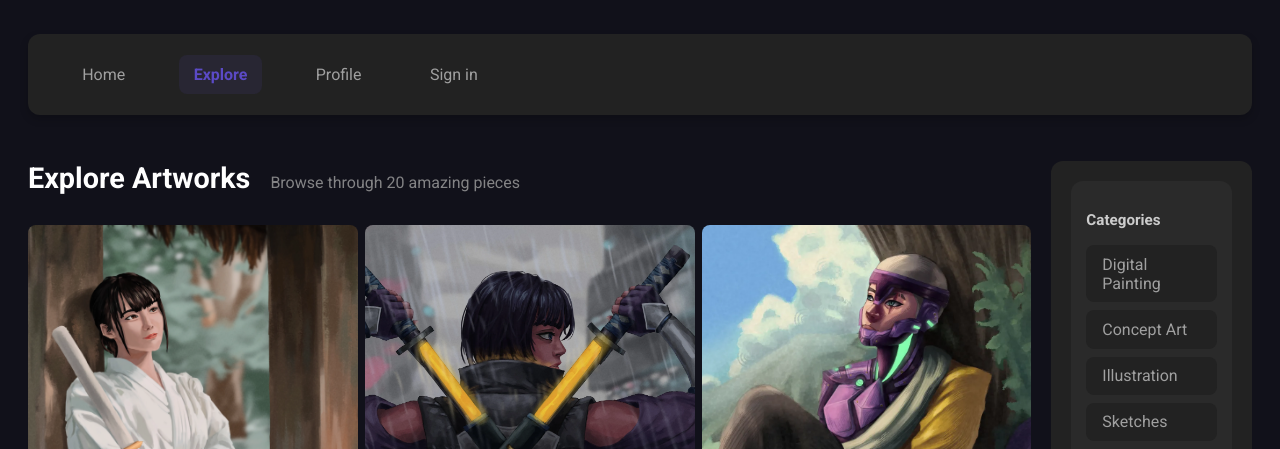
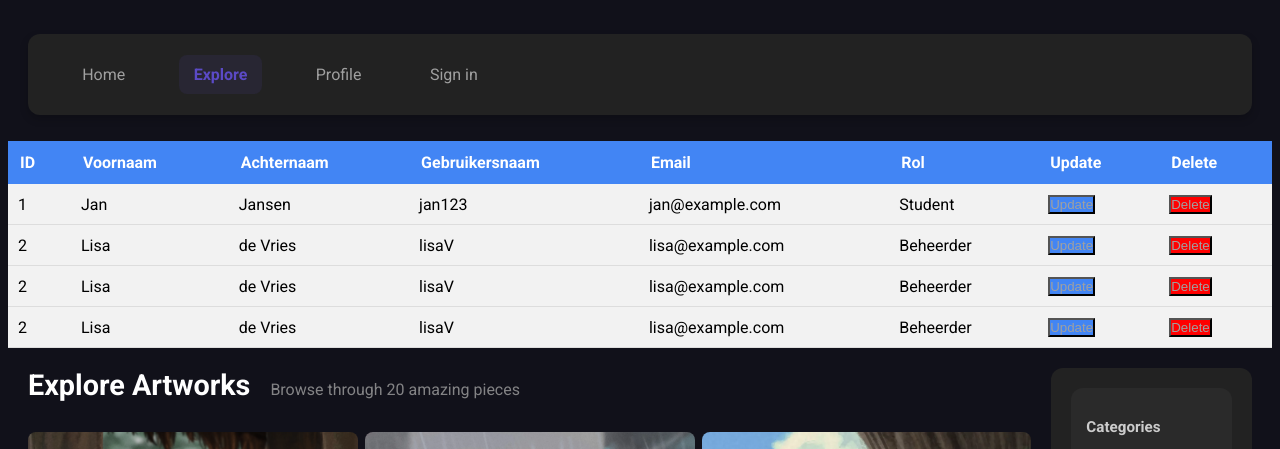
Before and after one commit to MichaelJ12/Schoolstuff, a plain HTML site: page Html_Css/Opdracht_5/Explore.html in a window 1280 px wide. Shown: the top 449 px of the page. Drawn offline with Linux system fonts and the light colour scheme.

Commit message:
beetje html en python_assesment

```diff
--- a/Html_Css/Opdracht_5/Explore.html
+++ b/Html_Css/Opdracht_5/Explore.html
@@ -19,8 +19,67 @@
             </ul>
         </nav>
     </header>
+            <table>
+                <thead>
+                    <tr>
+                    <th>ID</th>
+                    <th>Voornaam</th>
+                    <th>Achternaam</th>
+                    <th>Gebruikersnaam</th>
+                    <th>Email</th>
+                    <th>Rol</th>
+                    <th>Update</th>
+                    <th>Delete</th>
+                    </tr>
+                </thead>
+                <tbody>
+                    <tr>
+                    <td>1</td>
+                    <td>Jan</td>
+                    <td>Jansen</td>
+                    <td>jan123</td>
+                    <td>jan@example.com</td>
+                    <td>Student</td>
+                    <td> <button type="submit">Update</button></td>
+                    <td> <button id="Delete" type="submit">Delete</button></td>
+
+                    </tr>
+                    <tr>
+                    <td>2</td>
+                    <td>Lisa</td>
+                    <td>de Vries</td>
+                    <td>lisaV</td>
+                    <td>lisa@example.com</td>
+                    <td>Beheerder</td>
+                    <td> <button type="submit">Update</button></td>
+                    <td> <button id="Delete" type="submit">Delete</button></td>
+                    </tr>
+                    <tr>
+                    <td>2</td>
+                    <td>Lisa</td>
+                    <td>de Vries</td>
+                    <td>lisaV</td>
+                    <td>lisa@example.com</td>
+                    <td>Beheerder</td>
+                    <td> <button type="submit">Update</button></td>
+                    <td> <button id="Delete" type="submit">Delete</button></td>
+                    </tr>
+                    <tr>
+                    <td>2</td>
+                    <td>Lisa</td>
+                    <td>de Vries</td>
+                    <td>lisaV</td>
+                    <td>lisa@example.com</td>
+                    <td>Beheerder</td>
+                    <td> <button type="submit">Update</button></td>
+                    <td> <button id="Delete" type="submit">Delete</button></td>
+                    </tr>
+                </tbody>
+            </table>
 
     <main class="main-content">
+
+
         <section class="gallery-section">
             <div class="gallery-page-text">
                 <h2 class="gallery-page-name">Explore Artworks</h2>
@@ -57,6 +116,8 @@
 
         </section>
 
+
+
         <aside class="sidebar">
             <div class="section">
                 <h3>Categories</h3>
@@ -78,6 +139,8 @@
             </div>
 
         </aside>
+
+
     </main>
 
     <footer>
--- a/Html_Css/Opdracht_5/style.css
+++ b/Html_Css/Opdracht_5/style.css
@@ -5,7 +5,11 @@
     --color: rgb(160, 160, 160);
     --font-family: 'Roboto', sans-serif;
     --padding: 10px 20px;
+    --background-color-delete: red;
+    --background-color-hover-delete: rgb(162, 15, 15);
 }
+
+
 body {
     font-family: var(--font-family);
     background-color: rgb(17, 17, 26);
@@ -573,6 +577,55 @@ footer {
     transition: transform 0.3s;
 }
 
+/* Geneste CSS voor tabellen */
+table {
+  width: 100%;
+  border-collapse: collapse;
+
+  th {
+    background-color: #4285f4;
+    color: white;
+    padding: 12px;
+    text-align: left;
+  }
+
+  td {
+    padding: 10px;
+    border-bottom: 1px solid #ddd;
+
+    & #Delete{
+        background-color: var(--background-color-delete);
+        color: var(--color);
+        padding: var(--paddingButton);
+    &:hover{
+        background-color: var(--background-color-hover-delete)
+        }
+    }
+
+    & button{
+        background-color: var(--background-color);
+        color: var(--color);
+        padding: var(--paddingButton);
+    &:hover{
+        background-color: var(--background-color-hover)
+        }
+    }
+
+  }
+
+  tbody {
+    tr {
+      background-color: #f2f2f2;
+    }
+  }
+}
+
 .gallery-grid img:hover {
     transform: scale(1.05);
 }
+
+@media all and (max-width: 600px) {
+    body{
+    background-color: var(--background-color);
+    }
+}
```
Also changed, not shown: Html_Css/Opdracht_5/Profile.html (+2 -0 lines), 2 other files.
